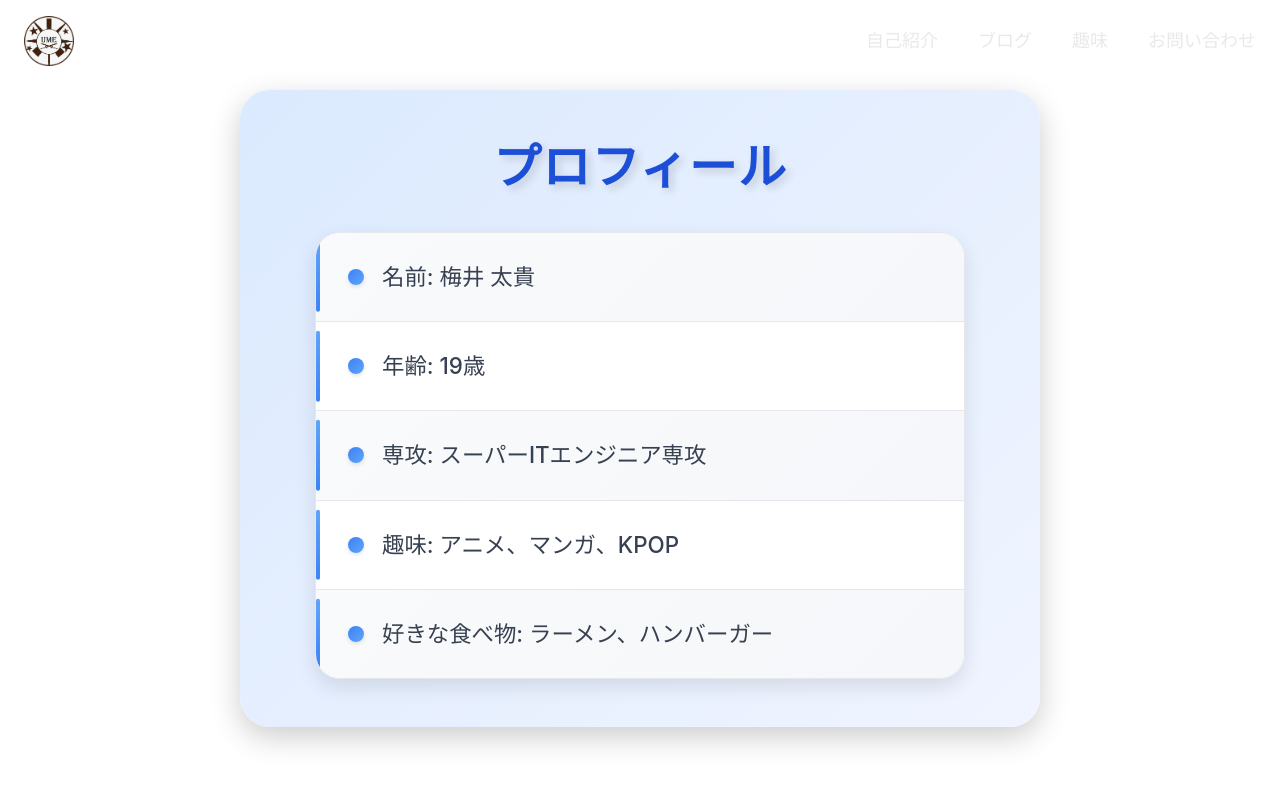
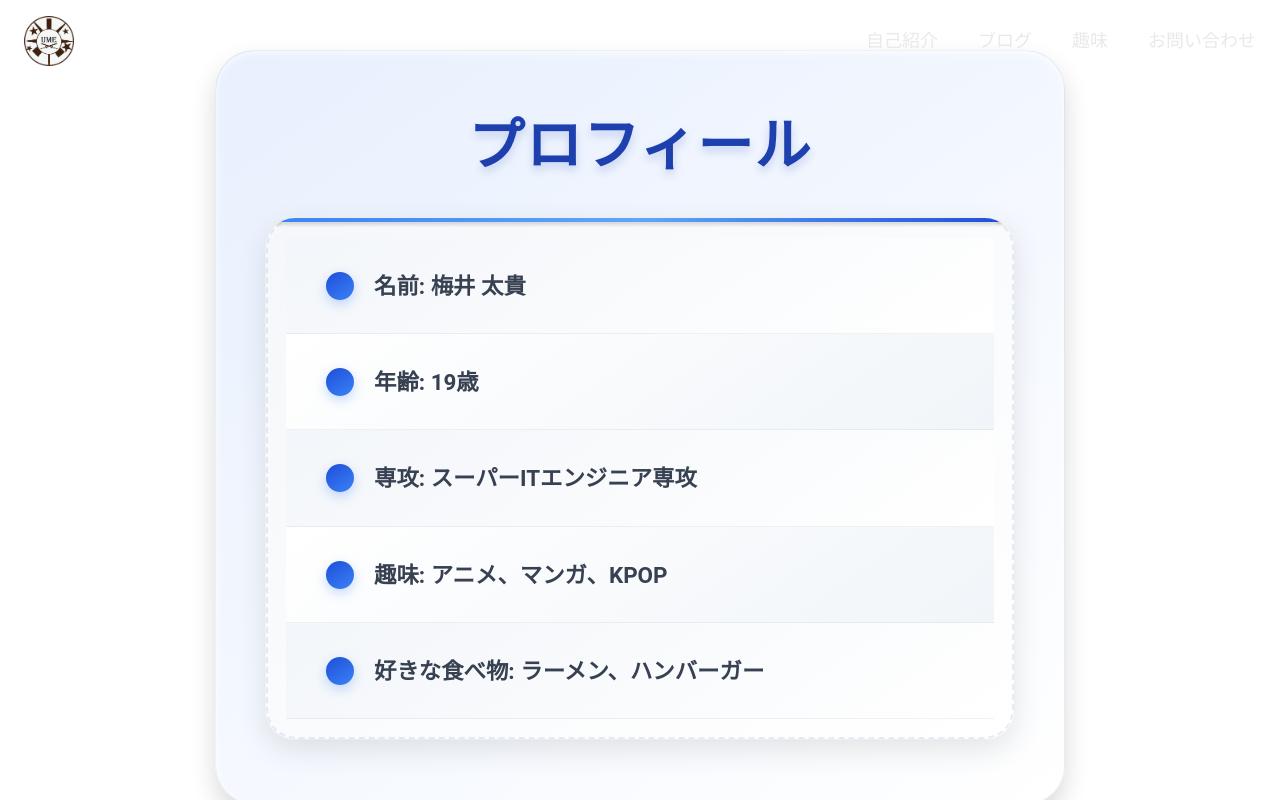
Before and after one commit to KTCume/react-next-portfolio, a Next.js app: page /about-me in a window 1280 px wide. Shown: the top 800 px of the page. Built offline with nearby package versions, Linux system fonts and the light colour scheme.

Commit message:
プロフィール編集

```diff
--- a/app/about-me/page.module.css
+++ b/app/about-me/page.module.css
@@ -4,113 +4,114 @@
     flex-direction: column;
     align-items: center;
     justify-content: center;
-    padding: 48px 16px;
+    padding: 64px 24px;
     text-align: center;
-    margin: 40px auto;
-    margin-top: 90px;
+    margin: 50px auto;
     width: 90%;
-    max-width: 800px;
-    background: linear-gradient(135deg, #dbeafe, #f0f4ff);
-    border-radius: 30px;
-    box-shadow: 0 10px 30px rgba(0, 0, 0, 0.2);
+    max-width: 850px;
+    background: linear-gradient(145deg, #e8f0fe, #ffffff);
+    border-radius: 40px;
+    box-shadow: 0 12px 24px rgba(0, 0, 0, 0.15), inset 0 2px 8px rgba(255, 255, 255, 0.8);
     transition: transform 0.3s ease, box-shadow 0.3s ease;
+    border: 1px solid rgba(0, 0, 0, 0.05);
 }
 
 /* タイトル */
 .title {
-    font-size: 3rem;
-    font-weight: 800;
-    margin-bottom: 36px;
-    color: #1d4ed8;
-    text-shadow: 4px 4px 8px rgba(0, 0, 0, 0.15);
-    letter-spacing: 1.2px;
-    line-height: 1.2;
+    font-size: 3.5rem;
+    font-weight: 900;
+    margin-bottom: 40px;
+    color: #1e40af; /* 深い青で高級感 */
+    text-shadow: 0px 5px 10px rgba(30, 64, 175, 0.2);
+    letter-spacing: 1.5px;
+    line-height: 1.1;
+    font-family: 'Poppins', sans-serif; /* スタイリッシュなフォント */
     animation: fadeIn 1s ease-in-out;
 }
 
 /* プロフィールリスト全体 */
 .profileList {
     list-style: none;
-    padding: 0;
+    padding: 20px;
     margin: 0;
     width: 100%;
-    max-width: 650px;
-    background: linear-gradient(135deg, #ffffff, #f3f4f6);
-    border-radius: 25px;
-    box-shadow: 0 8px 20px rgba(0, 0, 0, 0.1);
-    overflow: hidden;
-    border: 1px solid #e5e7eb;
-    animation: slideUp 1.2s ease-out;
+    max-width: 750px;
+    background: linear-gradient(145deg, #f5f7fa, #ffffff);
+    border-radius: 30px;
+    box-shadow: 0 10px 30px rgba(0, 0, 0, 0.1), inset 0 1px 6px rgba(255, 255, 255, 0.8);
+    display: flex;
+    flex-direction: column;
+    gap: 0; /* 隙間をなくす */
+    overflow: hidden; /* アイテムがはみ出さないように */
+    position: relative;
+    border: 1px solid rgba(0, 0, 0, 0.05);
 }
 
 /* プロフィールアイテム */
 .profileItem {
     font-size: 1.4rem;
-    font-weight: 500;
-    padding: 24px 32px;
-    color: #374151;
+    font-weight: 600;
+    padding: 28px 40px;
+    color: #374151; /* 視認性の良い落ち着いた色 */
     display: flex;
     align-items: center;
-    gap: 18px;
-    background: #ffffff;
-    border-bottom: 1px solid #e5e7eb;
+    gap: 20px;
     position: relative;
+    border-radius: 0; /* 一体感を出すために角をなくす */
+    background: linear-gradient(145deg, #ffffff, #f1f5f9);
+    box-shadow: inset 0 -1px 0 rgba(0, 0, 0, 0.05); /* アイテムごとの区切り線 */
+    transition: background 0.3s ease;
+    font-family: 'Roboto', sans-serif; /* 落ち着いたフォント */
 }
 
-/* 最後のアイテムのボーダーを削除 */
-.profileItem:last-child {
-    border-bottom: none;
+/* アイテムの背景を交互に変化 */
+.profileItem:nth-child(odd) {
+    background: linear-gradient(145deg, #f3f6fa, #ffffff);
 }
 
 /* アイコンのスタイル */
 .profileItem::before {
     content: '';
     display: block;
-    width: 16px;
-    height: 16px;
+    width: 28px;
+    height: 28px;
     border-radius: 50%;
-    background: linear-gradient(135deg, #3b82f6, #60a5fa);
+    background: linear-gradient(145deg, #1d4ed8, #3b82f6);
     flex-shrink: 0;
-    box-shadow: 0 2px 4px rgba(0, 0, 0, 0.1);
+    box-shadow: 0 4px 12px rgba(59, 130, 246, 0.3);
 }
 
-/* 背景のアクセント */
-.profileItem:nth-child(odd) {
-    background: linear-gradient(135deg, #f9fafb, #f5f7fa);
+/* 背景装飾：全体の境界装飾 */
+.profileList::before {
+    content: '';
+    position: absolute;
+    inset: 0;
+    border: 2px dashed rgba(30, 64, 175, 0.1);
+    border-radius: 30px;
+    pointer-events: none;
 }
 
-/* 背景装飾の追加 */
-.profileItem::after {
+/* 全体のグラデーションライン */
+.profileList::after {
     content: '';
     position: absolute;
-    top: 50%;
+    top: 0;
     left: 0;
-    transform: translateY(-50%);
-    width: 4px;
-    height: 80%;
-    background: linear-gradient(135deg, #60a5fa, #3b82f6);
-    border-radius: 10px;
+    height: 4px;
+    width: 100%;
+    background: linear-gradient(to right, #3b82f6, #60a5fa, #1d4ed8);
+    box-shadow: 0 2px 4px rgba(0, 0, 0, 0.2);
+    border-radius: 4px 4px 0 0;
 }
 
 /* アニメーション */
 @keyframes fadeIn {
     from {
         opacity: 0;
-        transform: translateY(-30px);
+        transform: translateY(-20px);
     }
     to {
         opacity: 1;
         transform: translateY(0);
     }
 }
-
-@keyframes slideUp {
-    from {
-        opacity: 0;
-        transform: translateY(40px);
-    }
-    to {
-        opacity: 1;
-        transform: translateY(0);
-    }
-}
```
